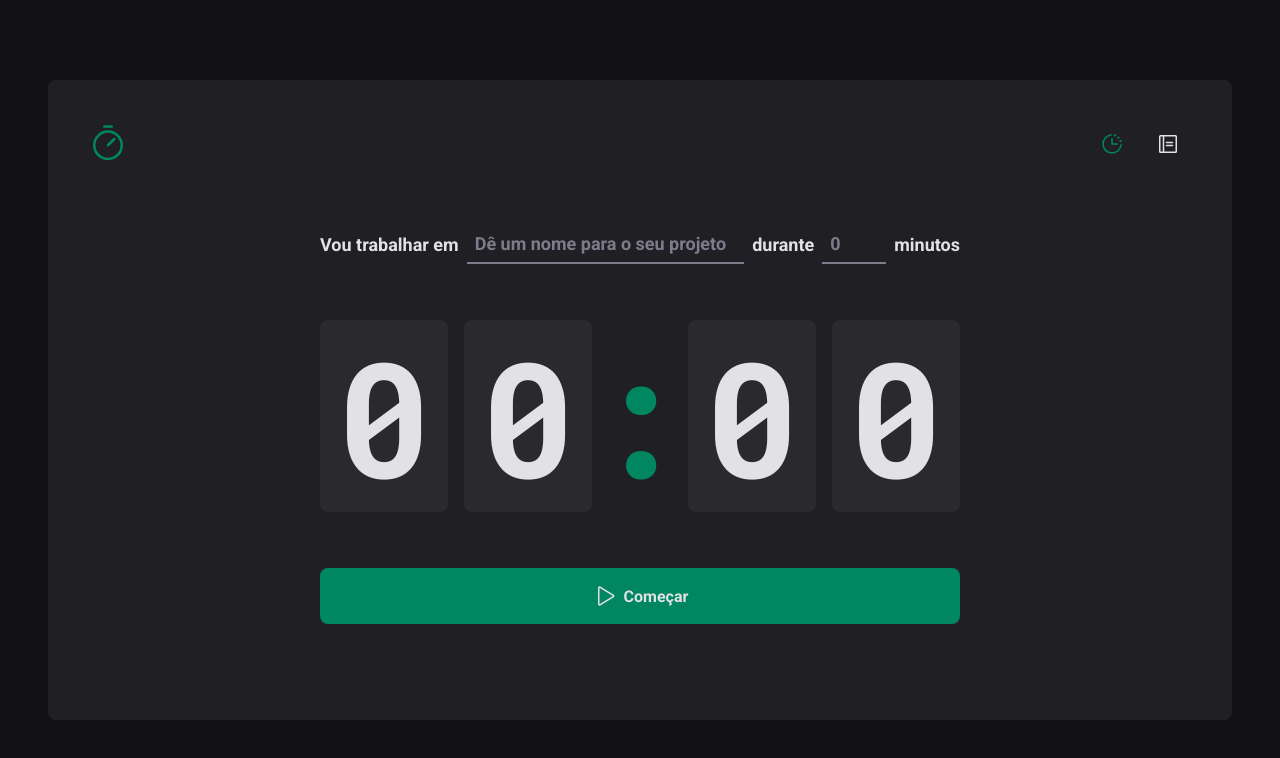
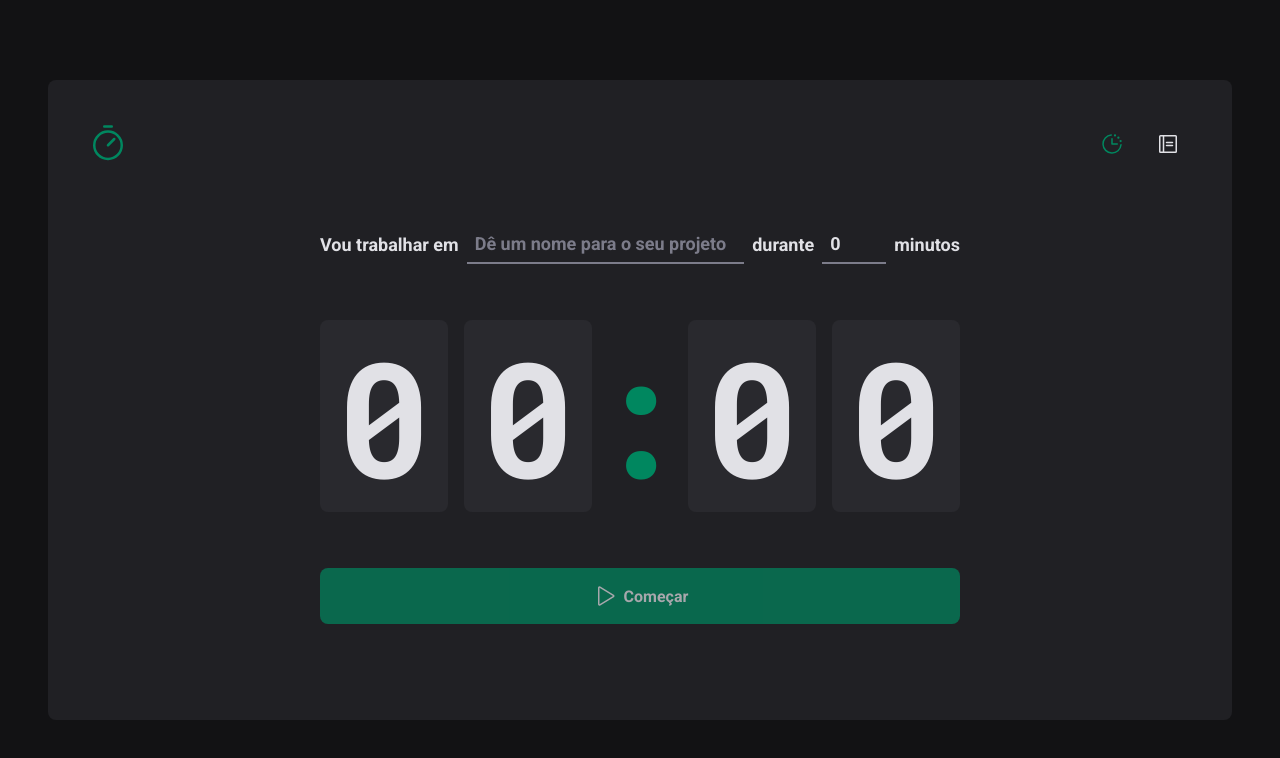
Before and after one commit to gabrielcaputo/pomodoro-timer, a React (Vite) app: page / in a window 1280 px wide. Shown: the top 758 px of the page. Built offline with nearby package versions, Linux system fonts and the light colour scheme.

Commit message:
Implementa form (react-hook-form e zod)

```diff
--- a/package.json
+++ b/package.json
@@ -10,11 +10,14 @@
     "preview": "vite preview"
   },
   "dependencies": {
+    "@hookform/resolvers": "^3.3.4",
     "@phosphor-icons/react": "^2.1.5",
     "react": "^18.2.0",
     "react-dom": "^18.2.0",
+    "react-hook-form": "^7.51.4",
     "react-router-dom": "^6.23.0",
-    "styled-components": "^6.1.9"
+    "styled-components": "^6.1.9",
+    "zod": "^3.23.6"
   },
   "devDependencies": {
     "@types/react": "^18.2.66",
--- a/src/pages/Home/index.tsx
+++ b/src/pages/Home/index.tsx
@@ -1,10 +1,49 @@
 import { Play } from "@phosphor-icons/react";
-import { CountdownContainer, FormContainer, HomeContainer, MinutesAmountInput, Separator, StartCountdownButton, TaskInput } from "./styles";
+import { useForm } from 'react-hook-form';
+import { zodResolver } from '@hookform/resolvers/zod';
+import * as zod from 'zod';
+
+import {
+  CountdownContainer,
+  FormContainer,
+  HomeContainer,
+  MinutesAmountInput,
+  Separator,
+  StartCountdownButton,
+  TaskInput
+} from "./styles";
+
+const newCycleFormValidationSchema = zod.object({
+  task: zod.string().min(1, 'Informe a tarefa'),
+  minutesAmount: zod
+    .number()
+    .min(5, 'O ciclo precisa ser de no mínimo 5 minutos')
+    .max(60, 'O ciclo precisa ser de no máximo 60 minutos'),
+})
+
+type NewCycleFormData = zod.infer<typeof newCycleFormValidationSchema>
 
 export function Home() {
+
+  const { register, handleSubmit, watch, reset } = useForm<NewCycleFormData>({
+    resolver: zodResolver(newCycleFormValidationSchema),
+    defaultValues: {
+      task: '',
+      minutesAmount: 0
+    }
+  });
+
+  function handleCreateNewCycle(data: NewCycleFormData) {
+    console.log(data);
+    reset();
+  }
+
+  const task = watch('task');
+  const isSubmitDisabled = !task;
+
   return (
     <HomeContainer>
-      <form>
+      <form onSubmit={handleSubmit(handleCreateNewCycle)}>
         <FormContainer>
           <label htmlFor="task">Vou trabalhar em</label>
           <TaskInput
@@ -12,22 +51,21 @@
             type="text"
             placeholder="Dê um nome para o seu projeto"
             list="task-suggestions"
+            {...register('task')}
           />
           <datalist id="task-suggestions">
-            <option value="Projeto 1" />
-            <option value="Projeto 2" />
-            <option value="Projeto 3" />
-            <option value="Projeto 4" />
-            <option value="Projeto 5" />
           </datalist>
           <label htmlFor="minutesAmount">durante</label>
           <MinutesAmountInput
             id="minutesAmount"
             type="number"
             placeholder="0"
-            min={1}
+            min={5}
             max={60}
             step={5}
+            {...register('minutesAmount', {
+              valueAsNumber: true
+            })}
           />
           <span>minutos</span>
         </FormContainer>
@@ -40,7 +78,7 @@
           <span>0</span>
         </CountdownContainer>
 
-        <StartCountdownButton type="submit">
+        <StartCountdownButton disabled={isSubmitDisabled} type="submit">
           <Play size={24} /> Começar
         </StartCountdownButton>
       </form>
```
Also changed, not shown: 1 other file (tests, documents, lock files or other folders).
